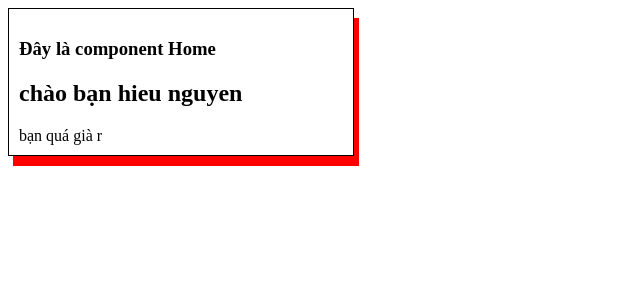
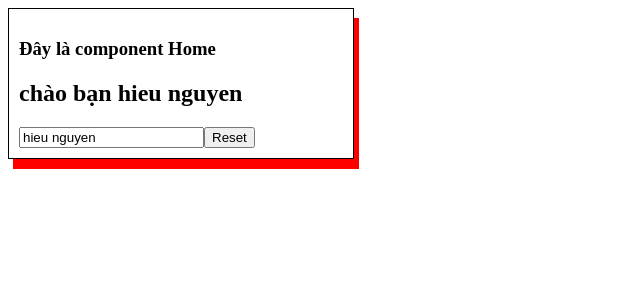
Before and after one commit to Hieu-Nguyen-Minh/angular12, an Angular app: page / in a window 1280 px wide. Shown: the top 300 px of the page, without its empty margins (0-640 px from the left). Built offline with nearby package versions, Linux system fonts and the light colour scheme.

Commit message:
[NMH] sử dung ngModel để liên kết dữ liệu 2 chiều

```diff
--- a/src/app/components/home/home.component.html
+++ b/src/app/components/home/home.component.html
@@ -1,7 +1,7 @@
 <div class="test">
   <h3>Đây là component Home</h3>
   <h2>chào bạn {{ name }}</h2>
+  <input type="text" [(ngModel)]="name" />
 
-  <span *ngIf="age >= 18">bạn quá già r</span>
-  <span *ngIf="age < 18">bạn quá trẻ r</span>
+  <button (click)="resetName()">Reset</button>
 </div>
--- a/src/app/components/home/home.component.ts
+++ b/src/app/components/home/home.component.ts
@@ -12,4 +12,8 @@
   constructor() {}
 
   ngOnInit(): void {}
+
+  resetName() {
+    this.name = '';
+  }
 }
```
Also changed, not shown: src/app/app.module.ts (+5 -10 lines).
